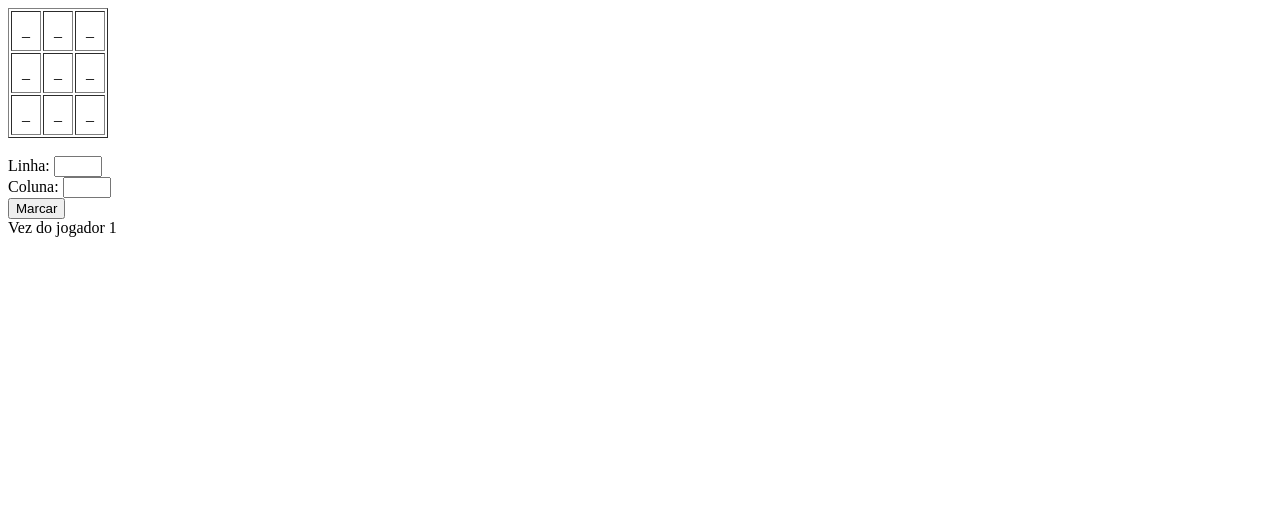
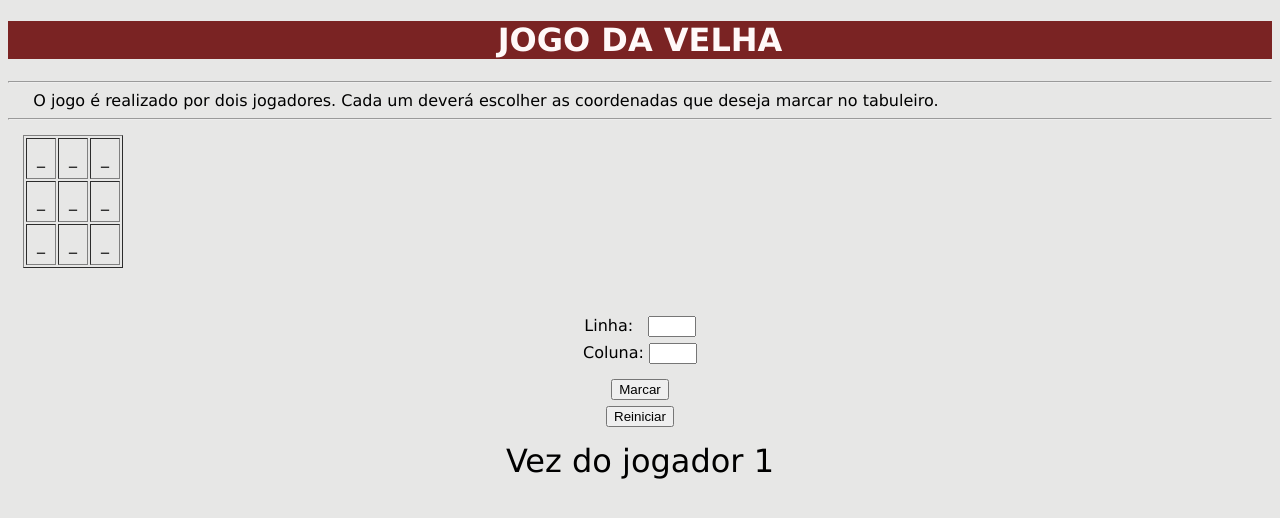
Before and after one commit to hugomurilo/introducaoProgramacao, a plain HTML site: page Unidade 3/exercícios/jogoDaVelha.html in a window 1280 px wide. Drawn offline with Linux system fonts and the light colour scheme.

Commit message:
Update jogoDaVelha.html

```diff
--- a/Unidade 3/exercícios/jogoDaVelha.html
+++ b/Unidade 3/exercícios/jogoDaVelha.html
@@ -5,18 +5,34 @@
         <title>Jogo da Velha</title>
 
         <script type="text/javascript" src="js/jogoDaVelha.js"></script>
+        <link rel="stylesheet" type="text/css" href="css/jogoDaVelha.css" media="screen" />
     </head>
 
-    <body onload="iniciar()">
+    <body onload="iniciar()" style="background-color:rgb(231, 231, 230); text-align:center;">
+        <header>
+            <h1>Jogo da Velha</h1>
+
+        </header>
+        <hr>
+        <p> O jogo é realizado por dois jogadores. Cada um deverá escolher as coordenadas que deseja
+            marcar no tabuleiro.
+        </p>
+        <hr>
+
         <div id="board"></div><br>
 
 
-        Linha: <input type="number" min="1" max="3" id="linha"><br>
-        Coluna: <input type="number" min="1" max="3" id="coluna"><br>
+        <div>
+        Linha: <input type="number" min="1" max="3" id="linha" style="margin-bottom: 0.5%; margin-left: 0.77%;"><br>
+        Coluna: <input type="number" min="1" max="3" id="coluna" ><br>
+        </div>
 
-        <button onclick="jogar()">Marcar</button><br>
 
-        <div id="aviso">Vez do jogador 1</div>
+        <button onclick="jogar()" style="margin-bottom: 0.5%;">Marcar</button><br>
+
+        <input type="button" value="Reiniciar" onClick="window.location.reload()">
+
+        <div id="aviso" style="font-size: 200%;">Vez do jogador 1</div>
 
 
     </body>
```
